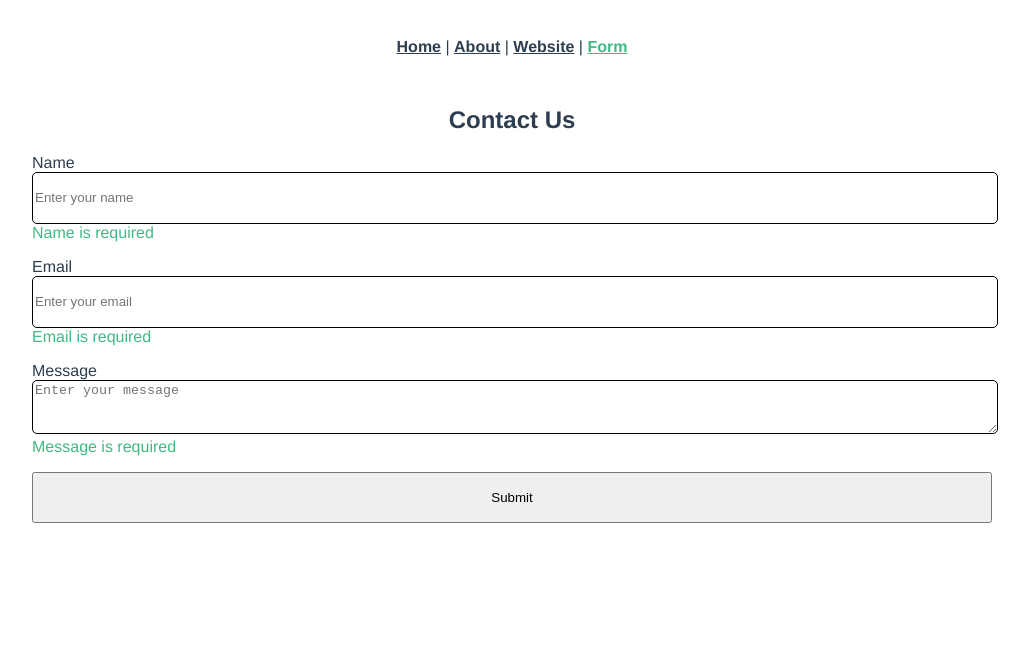
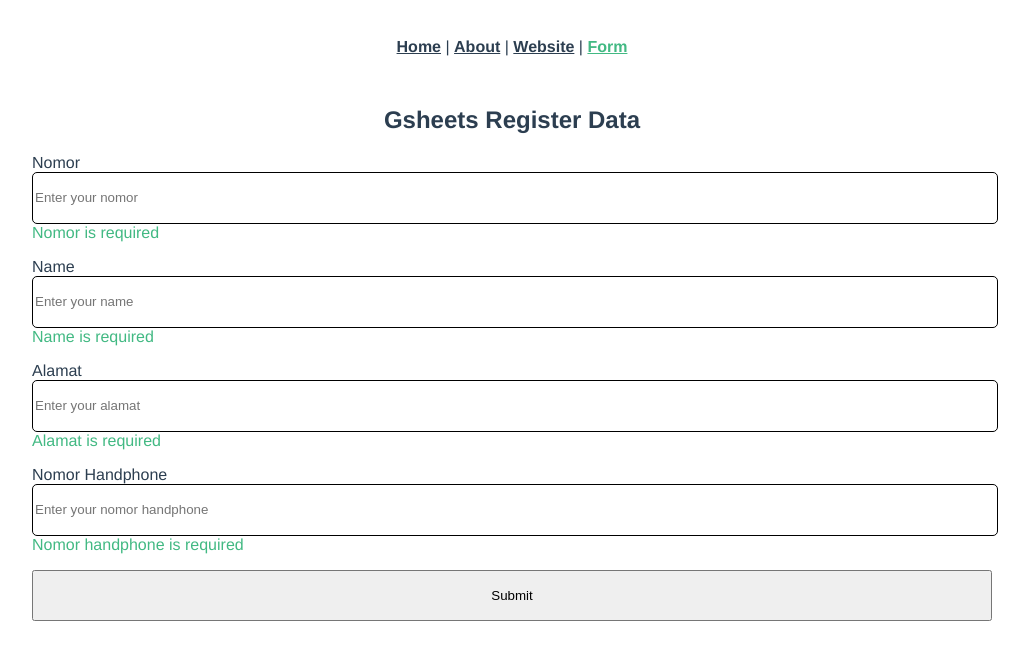
Before and after one commit to Risyandi/gsheets-eform, a Vue app in the folder frontend-gsheets/: page /form in a window 1280 px wide. Shown: the top 660 px of the page, without its empty margins (128-1157 px from the left). Built offline with nearby package versions, Linux system fonts and the light colour scheme.

Commit message:
fix: update form input

```diff
--- a/frontend-gsheets/src/views/FormGsheets.vue
+++ b/frontend-gsheets/src/views/FormGsheets.vue
@@ -1,7 +1,14 @@
 <template>
   <div class="form-wrap">
-    <h2>Contact Us</h2>
+    <h2>Gsheets Register Data</h2>
     <form v-on:submit.prevent="submitForm">
+      <div class="form-group">
+        <label for="nomor">Nomor</label>
+        <input type="text" class="form-control" id="nomor" v-model="form.nomor" placeholder="Enter your nomor">
+        <span>
+          {{form.nomor.length > 0 ? '' : 'Nomor is required'}}
+        </span>
+      </div>
       <div class="form-group">
         <label for="name">Name</label>
         <input type="text" class="form-control" id="name" v-model="form.name" placeholder="Enter your name">
@@ -10,17 +17,17 @@
         </span>
       </div>
       <div class="form-group">
-        <label for="email">Email</label>
-        <input type="email" class="form-control" id="email" v-model="form.email" placeholder="Enter your email">
+        <label for="alamat">Alamat</label>
+        <input type="text" class="form-control" id="alamat" v-model="form.alamat" placeholder="Enter your alamat">
         <span>
-          {{form.email.length > 0 ? '' : 'Email is required'}}
+          {{form.alamat.length > 0 ? '' : 'Alamat is required'}}
         </span>
       </div>
       <div class="form-group">
-        <label for="message">Message</label>
-        <textarea class="form-control" id="message" v-model="form.message" rows="3" placeholder="Enter your message"></textarea>
+        <label for="handphone">Nomor Handphone</label>
+        <input type="number" class="form-control" id="handphone" v-model="form.handphone" placeholder="Enter your nomor handphone">
         <span>
-          {{form.message.length > 0 ? '' : 'Message is required'}}
+          {{form.handphone.length > 0 ? '' : 'Nomor handphone is required'}}
         </span>
       </div>
       <div class="form-button">
@@ -31,22 +38,39 @@
 </template>
 
 <script>
+  import gsheetDataServices from '../services/gsheetDataServices';
   export default {
     name: 'FormGsheets',
     data(){
       return {
         form: {
+          nomor: '',
           name: '',
-          email: '',
-          message: ''
+          alamat: '',
+          handphone: ''
         }
       }
     },
     methods: {
       submitForm() {
-        console.log('submit form');
-        console.log(this.form.name, 'value form');
-        alert(this.form.name + '-' + this.form.email + '-' + this.form.message);
+        const formdata = {
+            "data": [
+                this.form.nomor,
+                this.form.name,
+                this.form.alamat,
+                this.form.handphone
+            ]
+        }
+        const getGsheets = gsheetDataServices.addData(formdata);
+        getGsheets.then(response => {
+          // check response status
+          if (response.status !== 200) {
+            console.log('Error: ' + response.status);
+            this.gsheets = null;
+          } else {
+            this.gsheets = response.data.values;
+          }
+        })
       }
     }
   }
```
